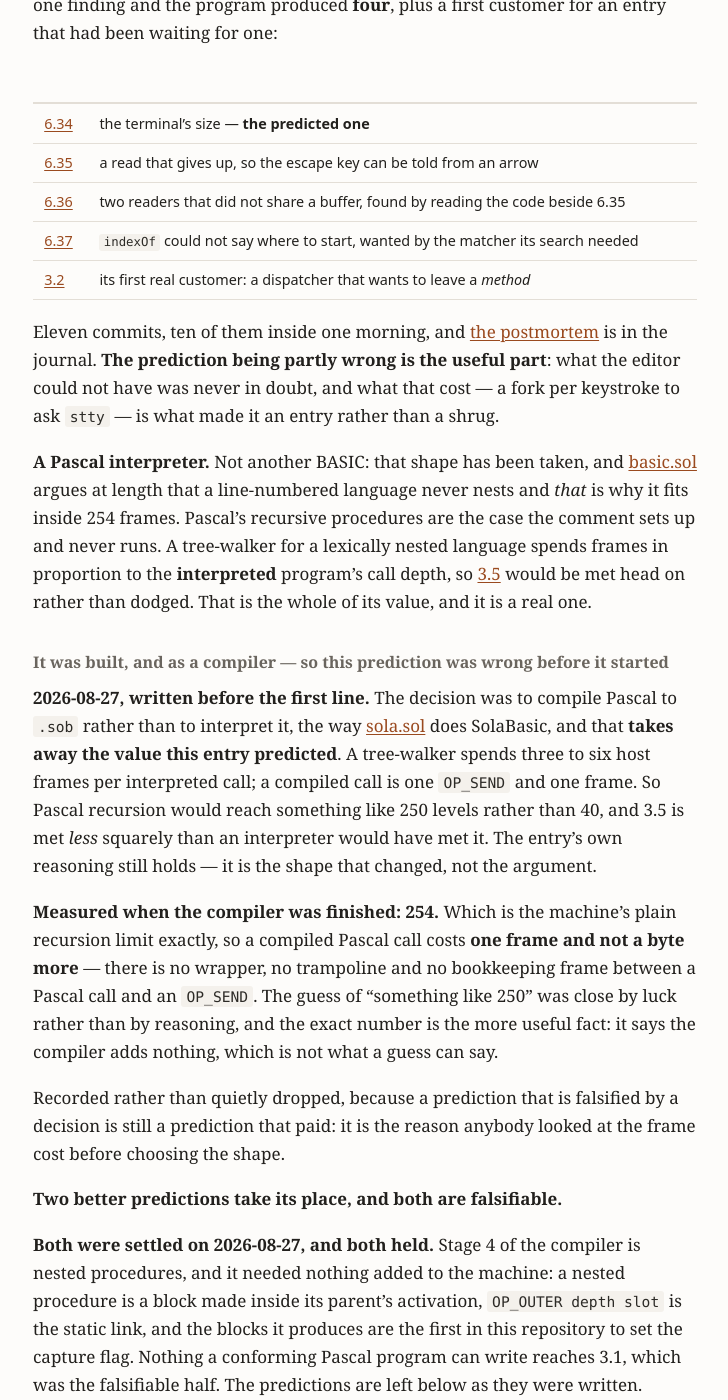
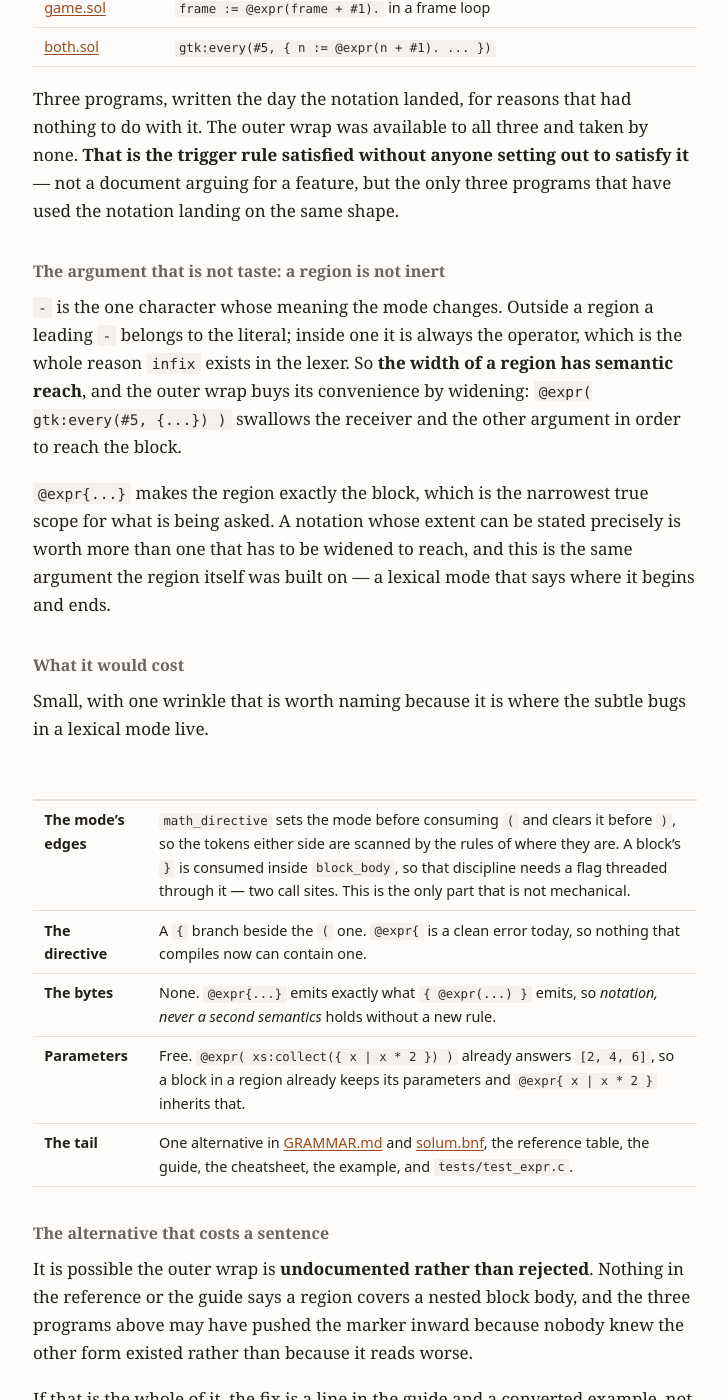
Before and after one commit to hansolovkarlsson/Solveig, a Jekyll site: the page built from docs/ideas.md, in a window 1280 px wide and 1400 px high, scrolled down 70029 px. Shown: the whole window, without its empty margins (275-1003 px from the left). Built offline with Jekyll 4.4.1, drawn with Linux system fonts in a browser that asks for light colours; our own code applies the rules of GitHub Pages for plain Markdown files; some of the changed text lies outside the part shown.

Commit message:
Scope @expr{...}, a region that is a block rather than a group
The language teaches that a group runs now and a block is code held as
a value, so a reader who knows that pair predicts @expr{...} and does
not find it. Whether the prediction should come true is the entry.

Everything it would say is already sayable twice, and the entry shows
both in a block the checker runs. The marker can go inside each block,
which is what `{ @expr(k < #3) }:whileTrue(...)` does; or the whole
statement can be wrapped, because the region covers nested constructs --
so `@expr( {j < #5}:whileTrue({ j := j + #1. total := total + j }) )`
puts condition and body in one region and prints #15. That second form
is undocumented, which may be the whole of the problem.

What makes it worth building anyway is that three programs have used
@expr since it shipped and all three pushed the marker inward:
tick.sol, game.sol and both.sol, none written to make this point. The
outer wrap was available to all three and taken by none.

And the argument that is not taste: `-` is the one character the mode
changes, a leading one belonging to the literal outside a region and
being the operator inside it, so the width of a region has semantic
reach. The outer wrap buys its convenience by widening past the thing
it marks. @expr{...} makes the region exactly the block.

Cost is small with one wrinkle worth naming, since it is where the
subtle bugs in a lexical mode live: math_directive sets the mode before
consuming '(' and clears it before ')', and a block's '}' is consumed
inside block_body, so that discipline needs threading through two call
sites. No new bytes -- @expr{...} emits what { @expr(...) } emits.
Parameters are free, since a block in a region already keeps them.

Recommendation is to build it and try the sentence first: rewrite those
three call sites both ways and read them. A sentence in the guide might
be enough, and it cannot fix the scope argument if it is not.

Counts re-synced for the two claims the new example adds: 999 to 1001
in COMPLETED.md and programs.md, 442 to 444 docs-claims.

Co-Authored-By: Claude Opus 5 <noreply@anthropic.com>
Claude-Session: https://claude.ai/code/session_0115jjci3KQAXoykkVA5Ahgm

````diff
--- a/docs/ideas.md
+++ b/docs/ideas.md
@@ -45,6 +45,7 @@ marked as a sketch.
 | Subclass `integer`, a `byte` subclass | **Not possible** — see below |
 | More `@` directives: `@define`, `@ifdef`, `@once` | **No** — each one's job is already done by something that is not a directive |
 | Infix operators, `@expr(a^2 + b/2)` | **Built**, on 2026-08-28 — [scoped in the morning and in by the evening](#infix-arithmetic-as-a-compile-time-notation): arithmetic, then `sin(x)` once *limiting* it turned out to be the expensive half, then comparison and logic, and the name with them |
+| `@expr{...}`, a region that is a block | **Recommended, and try the sentence first** — [the three programs that have used `@expr` all pushed the marker inside a block](#expr-a-region-that-is-a-block-rather-than-a-group), and the outer wrap none of them used is a region wider than the thing it marks |
 | Phoenix — a second language whose output Solum uses | **Defer** — the machinery is proven three times over; [the unexplored half](#programs-that-would-press-on-something) is whether a hosted language can publish a *library* rather than a program |
 | Programs that would press on something — Pascal, predicate logic, a parser toolkit | **Defer, and none needs permission** — each is [predicted to find one thing](#programs-that-would-press-on-something), written down before it is written. **The editor was written**, and found what this page said it would |
 | Networking, and sending code to a running machine | **Defer** — a socket exists now, [as an extension in the probe](#networking-and-sending-code-to-a-machine-that-is-already-running), so the question is where one belongs rather than what it would cost; waiting is the unanswered half, and the second still needs 3.4 and 6.32 |
@@ -2646,6 +2647,105 @@ refusing a file; `&` is an operator now, so the grammar admits it and only the
 compiler refuses, which is the third row of that table and now has an assertion
 of its own.
 
+### `@expr{...}`, a region that is a block rather than a group
+
+**Asked on 2026-08-29, the day after the notation shipped.** `@expr(...)` takes
+a `(`, and this language already teaches that `(a group)` runs now while
+`{a block}` is code held as a value — [the guide has a page on
+it](GUIDE.md#group-and-block). So a reader who knows that pair will predict
+`@expr{...}`, a block whose body reads infix, and will not find it: `@expr{ a +
+#1 }` answers *expected '(' after '@expr'* pointing at the brace. The question
+is whether the prediction should come true.
+
+#### It is already sayable, twice, and one of the two is not widely known
+
+The region covers nested constructs, which was decided when the notation was
+built and is what makes `f:value(-3)` mean what it looks like. That has a
+consequence nobody wrote down: **a whole loop fits in one region, condition
+block and body block together.**
+
+```
+j := #0. total := #0.
+@expr( { j < #5 }:whileTrue({ j := j + #1. total := total + j }) ).
+total:print.                                  ; #15
+
+k := #0.
+{ @expr( k < #3 ) }:whileTrue({ k := @expr( k + #1 ) }).
+k:print.                                      ; #3
+```
+
+The first wraps the statement and converts the body as well as the condition.
+The second pushes the marker inside each block and converts one expression per
+marker. Both work today, and `@expr{...}` would be a third spelling of the same
+bytes.
+
+#### Three programs reached for the same one, and it was not the outer wrap
+
+Every use of `@expr` in this repository outside
+[examples/operators.sol](../examples/operators.sol) is inside a block with the
+marker pushed inward:
+
+| | |
+| --- | --- |
+| [tick.sol](../experiment/extension-probe/tick.sol) | `n := @expr(n + #1).` in a timer callback |
+| [game.sol](../experiment/extension-probe/game.sol) | `frame := @expr(frame + #1).` in a frame loop |
+| [both.sol](../experiment/extension-probe/both.sol) | `gtk:every(#5, { n := @expr(n + #1). ... })` |
+
+Three programs, written the day the notation landed, for reasons that had
+nothing to do with it. The outer wrap was available to all three and taken by
+none. **That is the trigger rule satisfied without anyone setting out to satisfy
+it** — not a document arguing for a feature, but the only three programs that
+have used the notation landing on the same shape.
+
+#### The argument that is not taste: a region is not inert
+
+`-` is the one character whose meaning the mode changes. Outside a region a
+leading `-` belongs to the literal; inside one it is always the operator, which
+is the whole reason `infix` exists in the lexer. So **the width of a region has
+semantic reach**, and the outer wrap buys its convenience by widening: `@expr(
+gtk:every(#5, {...}) )` swallows the receiver and the other argument in order to
+reach the block.
+
+`@expr{...}` makes the region exactly the block, which is the narrowest true
+scope for what is being asked. A notation whose extent can be stated precisely
+is worth more than one that has to be widened to reach, and this is the same
+argument the region itself was built on — a lexical mode that says where it
+begins and ends.
+
+#### What it would cost
+
+Small, with one wrinkle that is worth naming because it is where the subtle bugs
+in a lexical mode live.
+
+| | |
+| --- | --- |
+| **The mode's edges** | `math_directive` sets the mode before consuming `(` and clears it before `)`, so the tokens either side are scanned by the rules of where they are. A block's `}` is consumed inside `block_body`, so that discipline needs a flag threaded through it — two call sites. This is the only part that is not mechanical. |
+| **The directive** | A `{` branch beside the `(` one. `@expr{` is a clean error today, so nothing that compiles now can contain one. |
+| **The bytes** | None. `@expr{...}` emits exactly what `{ @expr(...) }` emits, so *notation, never a second semantics* holds without a new rule. |
+| **Parameters** | Free. `@expr( xs:collect({ x | x * 2 }) )` already answers `[2, 4, 6]`, so a block in a region already keeps its parameters and `@expr{ x | x * 2 }` inherits that. |
+| **The tail** | One alternative in [GRAMMAR.md](GRAMMAR.md) and [solum.bnf](../programs/check_syntax/solum.bnf), the reference table, the guide, the cheatsheet, the example, and `tests/test_expr.c`. |
+
+#### The alternative that costs a sentence
+
+It is possible the outer wrap is **undocumented rather than rejected**. Nothing
+in the reference or the guide says a region covers a nested block body, and the
+three programs above may have pushed the marker inward because nobody knew the
+other form existed rather than because it reads worse.
+
+If that is the whole of it, the fix is a line in the guide and a converted
+example, not a notation. **The way to tell them apart is to rewrite those three
+call sites both ways and read them**, which costs ten minutes and is the same
+method the extension entry used: build the throwaway before trusting the
+argument.
+
+**Recommendation: build it, and try the sentence first.** The sentence is
+cheaper and might be enough, but it cannot fix the scope argument — the outer
+wrap will still be a region wider than the thing it is marking, and the
+narrowest form of what a program wants to say will still be unsayable. If the
+rewrite makes the outer wrap read well, this becomes documentation and the
+entry closes; if it does not, the case is already made three times over in
+`experiment/`.
+
 ### Programs that would press on something
 
 These are programs rather than language features, and they are here because what
````
Also changed, not shown: docs/COMPLETED.md (+2 -2 lines), docs/programs.md (+3 -3 lines).
